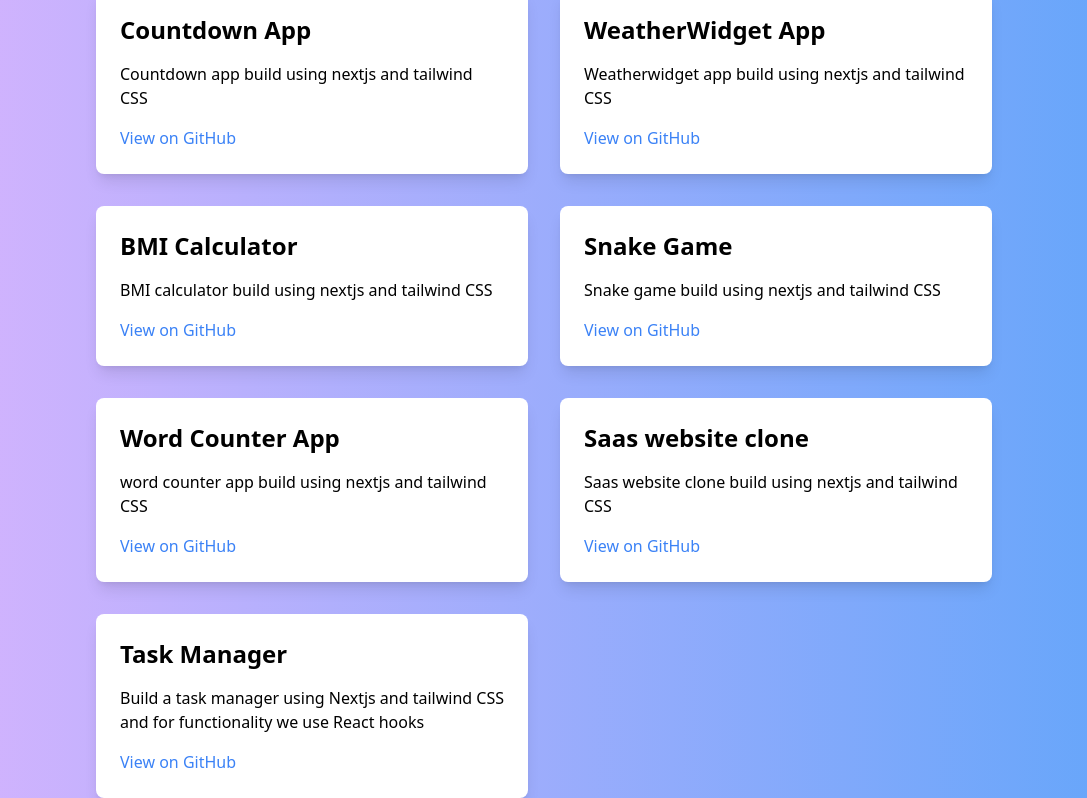
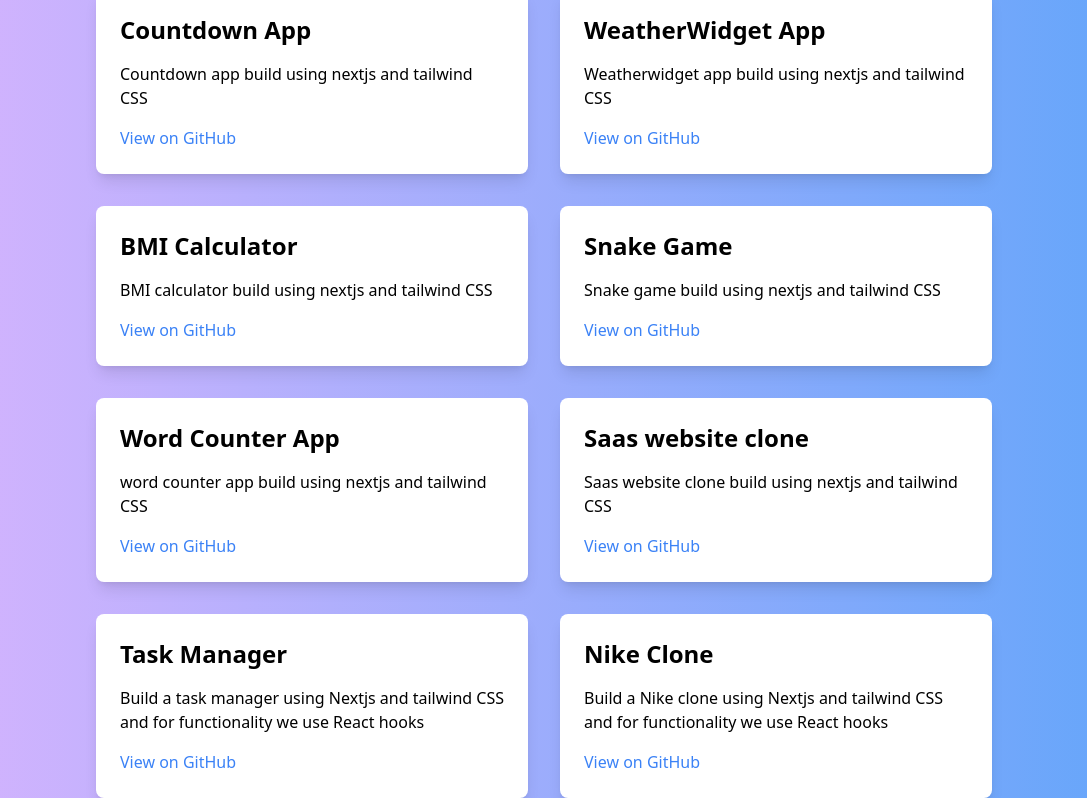
Before and after one commit to SaimSM/portfolio, a Next.js app: page /Project in a window 1280 px wide. Shown: the part 782-1580 px from the top of the page, without its empty margins (96-1183 px from the left). Built offline with nearby package versions, Linux system fonts and the light colour scheme.

Commit message:
added a new project link

```diff
--- a/src/app/Project/page.tsx
+++ b/src/app/Project/page.tsx
@@ -186,6 +186,21 @@ export default function Projects() {
           </a>
         </div>
 
+                {/* Project 14 */}
+                <div className="bg-white text-black p-6 rounded-lg shadow-lg hover:shadow-xl transition-transform transform hover:scale-105">
+          <h3 className="text-2xl font-bold mb-4">Nike Clone</h3>
+          <p className="mb-4">Build a Nike clone using Nextjs and tailwind CSS and for functionality we use React hooks</p>
+          <a
+            href="https://github.com/SaimSM/Nike-Store"
+            target="_blank"
+            rel="noopener noreferrer"
+            className="text-blue-500 hover:underline"
+          >
+            View on GitHub
+          </a>
+        </div>
+
+
 
       </div>
     </div>
```
